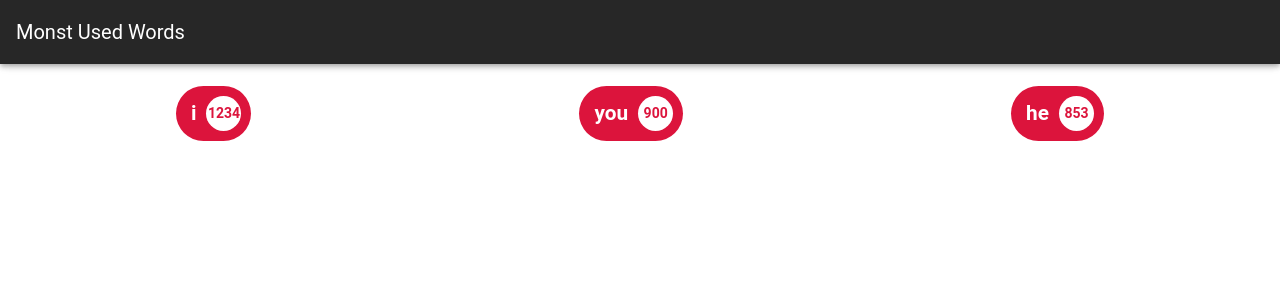
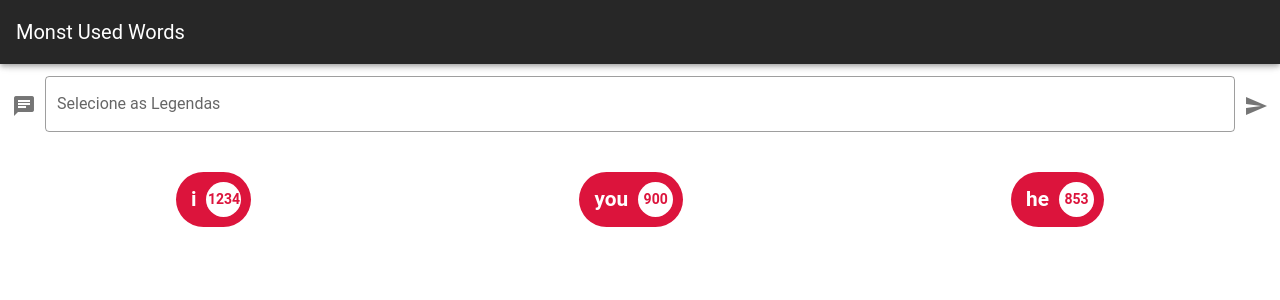
Before and after one commit to WellingtonVicen/Aplicacao_Desktop, a Vue app: page / in a window 1280 px wide. Shown: the top 300 px of the page. Built offline with nearby package versions, Linux system fonts and the light colour scheme; a small style sheet from the web is missing.

Commit message:
Alterando Interface

```diff
--- a/src/components/Home.vue
+++ b/src/components/Home.vue
@@ -1,29 +1,50 @@
 <template>
   <v-container fluid>
-    <div >
+    <v-form>
+      <v-file-input
+       label="Selecione as Legendas"
+       prepend-icon="mdi-message-text"
+       append-outer-icon="mdi-send"
+       outlined
+       multiple
+       chips
+        v-model="files"
+         @click:append-outer="processSubtitle"/>
+    </v-form>
+    <div>
       <div class="pills">
-            <Pill v-for="word in groupedWords" :key="word.name"
-            :name="word.name" :amount="word.amount" />
+        <Pill
+          v-for="word in groupedWords"
+          :key="word.name"
+          :name="word.name"
+          :amount="word.amount"
+        />
       </div>
     </div>
   </v-container>
 </template>
 
 <script>
-import Pill from './Pill'
+import Pill from "./Pill";
 
 export default {
   components: { Pill },
-  data: function () {
+  data: function() {
     return {
+      files: [],
       groupedWords: [
-              { name: 'i', amount: 1234 },
-              { name: 'you', amount: 900 },
-              { name: 'he', amount: 853},
+        { name: "i", amount: 1234 },
+        { name: "you", amount: 900 },
+        { name: "he", amount: 853 }
       ]
+    };
+  },
+  methods: {
+    processSubtitle() {
+      console.log(this.files);
     }
   }
-}
+};
 </script>
 
 <style>
```
Lines whose indentation alone changed are shown as unchanged.
